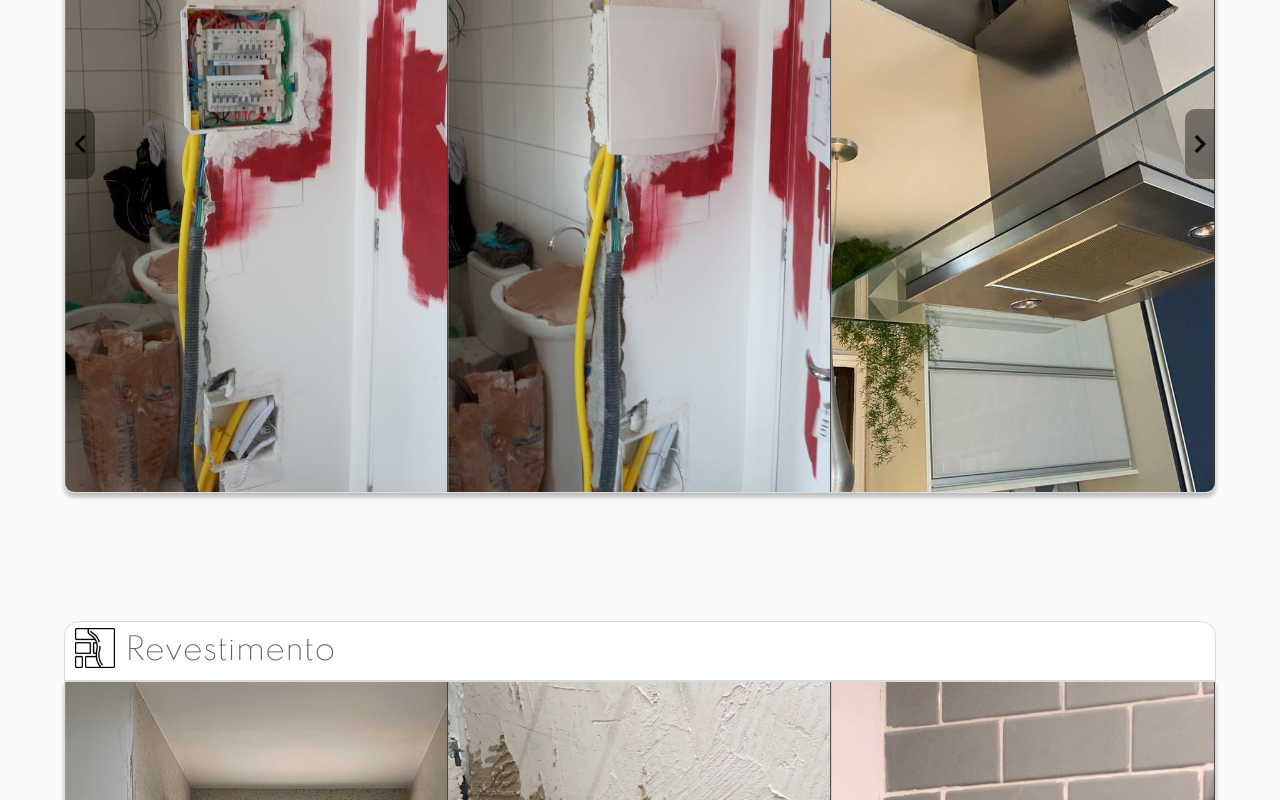
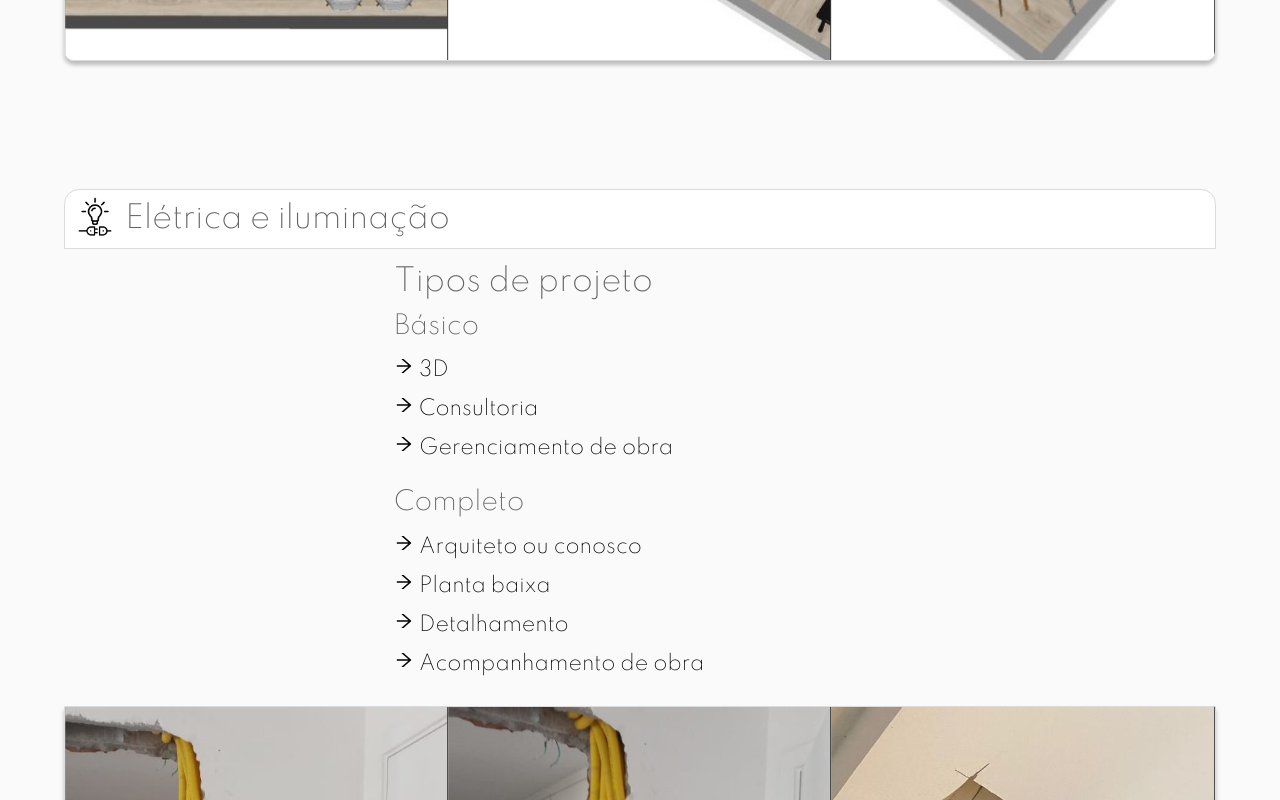
Before and after one commit to bruch0/BelasNaObra, a React (Create React App) app: page / in a window 1280 px wide. Shown: the part 2900-3700 px from the top of the page. Built offline with nearby package versions, Linux system fonts and the light colour scheme; grey boxes are pictures that could not be loaded.

Commit message:
requested changes

```diff
--- a/src/Components/Pages/About/About.jsx
+++ b/src/Components/Pages/About/About.jsx
@@ -1,9 +1,10 @@
 import React from "react";
 import styled from "styled-components";
 
-import { AiOutlineFileDone, AiOutlineWoman } from 'react-icons/ai'
+import { AiOutlineFileDone } from 'react-icons/ai'
 import { RiCompasses2Line } from 'react-icons/ri'
 import { BsHouse } from 'react-icons/bs'
+import { BiBox } from 'react-icons/bi'
 import { Slide } from 'react-slideshow-image'
 
 function About({viewportWidth}) {
@@ -35,7 +36,7 @@ function About({viewportWidth}) {
 		{icon: <RiCompasses2Line />, number: '10+', text: 'arquitetos parceiros'},
 		{icon: <AiOutlineFileDone />, number: '100+', text: 'projetos desenvolvidos'},
 		{icon: <BsHouse />, number: '30+', text: 'obras entregues'},
-		{icon: <AiOutlineWoman />, number: '30+', text: 'mulheres formadas com a gente'},
+		{icon: <BiBox />, number: '30+', text: 'fornecedores terceiros'},
 	]
 
 	return (
@@ -56,7 +57,7 @@ function About({viewportWidth}) {
 				<InfoTitle>
 					Por que contratar as Belas?
 				</InfoTitle>
-				Nós prezamos pela mão de obra feminina e tornamos seu sonho realidade. Aqui nós projetamos, executamos e decoramos sua casa, do zero. Temos disposição de arquitetos que vão fazer de tudo para que seu lar fique do jeito que você planejou!
+				Nós Belas prezamos pela realidade, funcionalidade e preço justo. Acreditamos que uma obra é a realização de um sonho e nós temos tudo o que você precisa para seu cantinho em um lugar só.
 			</InfoSection>
 			<DataSection>
 				{cardsInfos.map((card, index) => {
--- a/src/Components/Pages/Home/SlideCreator.jsx
+++ b/src/Components/Pages/Home/SlideCreator.jsx
@@ -52,7 +52,6 @@ import project6 from '../../../assets/Projects/project6.jpeg'
 import project7 from '../../../assets/Projects/project7.jpeg'
 import project8 from '../../../assets/Projects/project8.jpeg'
 import project9 from '../../../assets/Projects/project9.jpeg'
-import project10 from '../../../assets/Projects/project10.png'
 
 
 const slidesPainting = () => {
@@ -92,7 +91,7 @@ const slidesLining = () => {
 
 const slidesProjects = () => {
 	const slides = [
-		project1, project2, project3, project4, project5, project6, project7, project8, project9, project10
+		project1, project2, project3, project4, project5, project6, project7, project8, project9
 	]
 	return slides
 }
--- a/src/Components/Pages/Home/Template.jsx
+++ b/src/Components/Pages/Home/Template.jsx
@@ -1,6 +1,7 @@
 import React from "react";
 import styled from "styled-components";
 import { Slide } from 'react-slideshow-image'
+import { AiOutlineArrowRight } from "react-icons/ai";
 import 'react-slideshow-image/dist/styles.css'
 
 function Template({viewportWidth, logo, slides, name}) {
@@ -16,8 +17,22 @@ function Template({viewportWidth, logo, slides, name}) {
 		<TemplateSection>
 			<Title>
 				<Icon src={logo} />
-				<span>{name}</span>
+				<div>{name}</div>
 			</Title>
+			<p>Tipos de projeto</p>
+			<span>Básico</span>
+			<ul>
+				<li><AiOutlineArrowRight /> 3D</li>
+				<li><AiOutlineArrowRight /> Consultoria</li>
+				<li><AiOutlineArrowRight /> Gerenciamento de obra</li>
+			</ul>
+			<span>Completo</span>
+			<ul>
+				<li><AiOutlineArrowRight /> Arquiteto ou conosco</li>
+				<li><AiOutlineArrowRight /> Planta baixa</li>
+				<li><AiOutlineArrowRight /> Detalhamento</li>
+				<li><AiOutlineArrowRight /> Acompanhamento de obra</li>
+			</ul>
 			<SlideshowContainer>
 			<Slide {...fadeProperties}>
 				{slides ? slides.map((slide, index) => <SlideImg slide={slide} alt='foto' key={index} />) : ''}
@@ -30,6 +45,47 @@ function Template({viewportWidth, logo, slides, name}) {
 const TemplateSection = styled.div`
 	width: 100%;
 	padding: 5%;
+
+	p {
+		font-size: 30px;
+		color: #646262;
+		padding: 1.5% 0px 1.5% 330px;
+
+		@media (max-width: 450px) {
+			font-size: 5vw;
+		}
+	}
+
+	span {
+		font-size: 25px;
+		color: #646262;
+		padding: 1.5% 0px 1.5% 330px;
+
+		@media (max-width: 450px) {
+			font-size: 5vw;
+		}
+	}
+
+	ul {
+		padding: 1.5% 0px 1.5% 330px;
+	}
+
+	li {
+		margin-bottom: 15px;
+		font-size: 20px;
+	}
+
+	@media (max-width: 800px) {
+		ul, p, span {
+			padding: 1.5% 0px 1.5% 50%;
+		}
+	}
+
+	@media (max-width: 600px) {
+		ul, p, span {
+			padding: 1.5% 0px 1.5% 10%;
+		}
+	}
 `
 
 const Title = styled.div`
```
Also changed, not shown: src/assets/Projects/project10.png (deleted).
